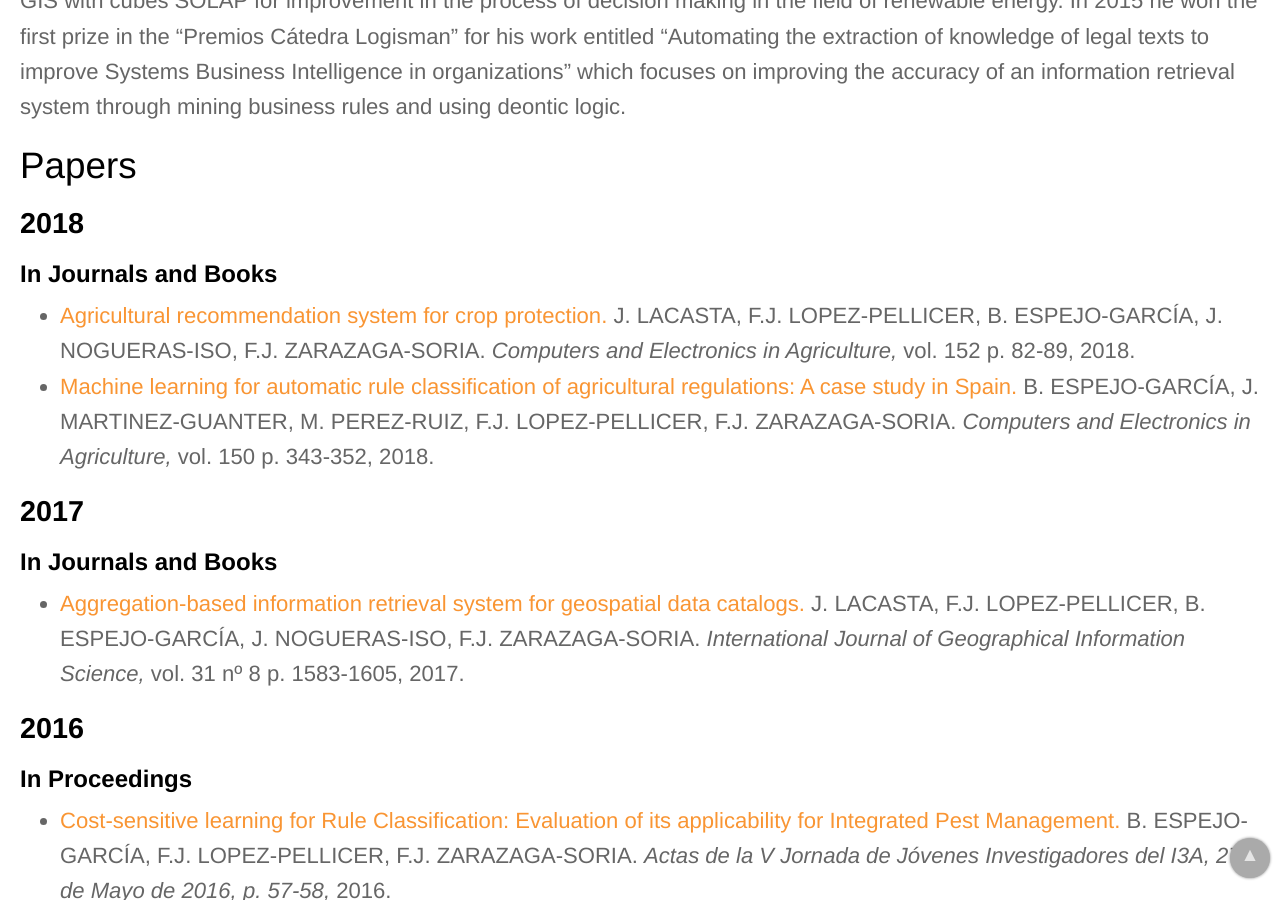
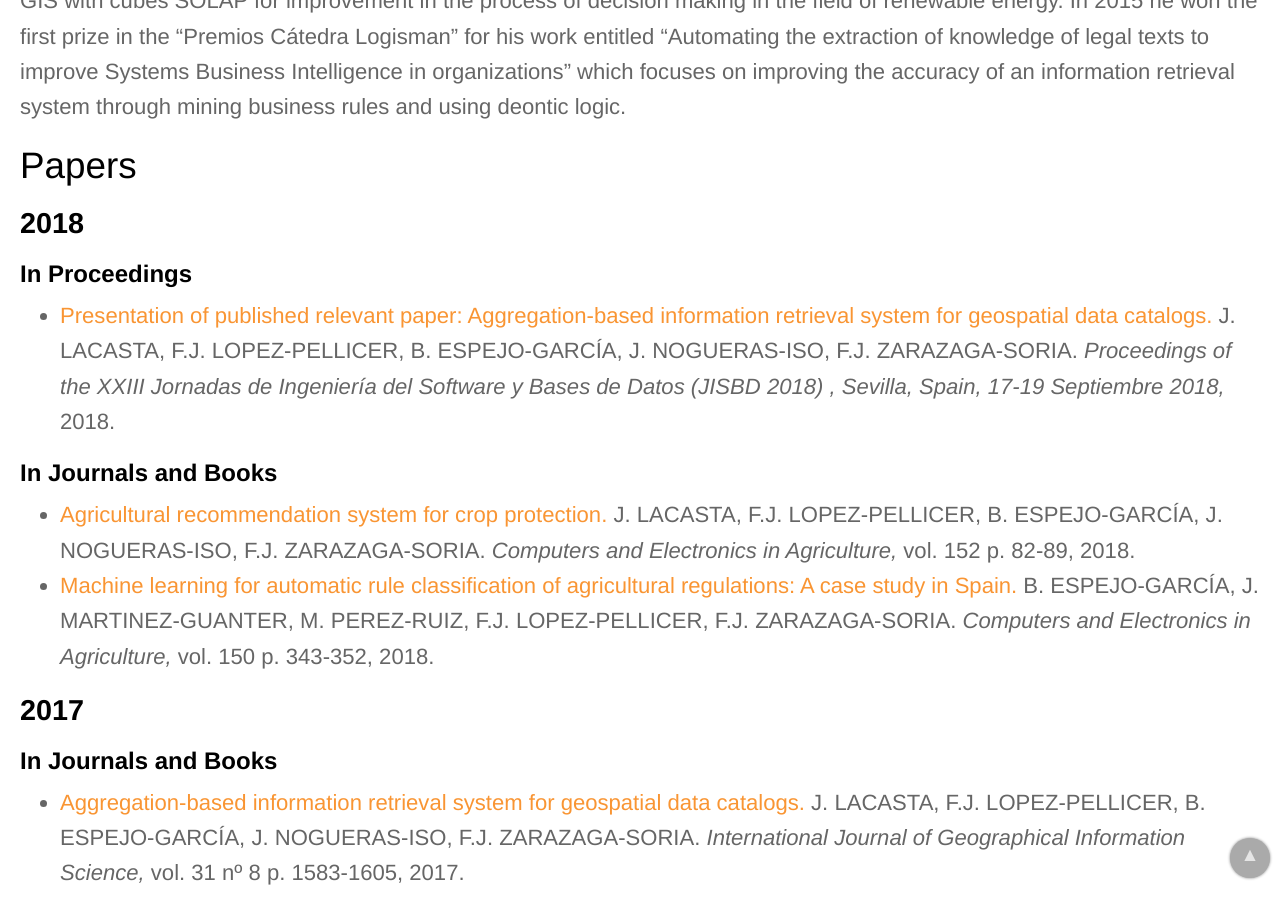
Before and after one commit to IAAA-Lab/IAAA-Lab.github.io, a Jekyll site: the page built from _staff/borjaeg.md, in a window 1280 px wide and 900 px high, scrolled down 673 px. Built offline with Jekyll 4.4.1, drawn with Linux system fonts in a browser that asks for light colours.

Commit message:
Añadimos paper jisbd
Añadimos paper jisbd

```diff
--- a/_data/papers.yml
+++ b/_data/papers.yml
@@ -1,6 +1,12 @@
 # Importante: dentro de este fichero los artículos tienen que estar ordenados por año
 # (los más recientes primero) y dentro de cada año primero van los libros, luego los
 # artículos de revista y capítulos de libro y finalmente los artículos de congresos
+# -------------------
+- title: "Presentation of published relevant paper: Aggregation-based information retrieval system for geospatial data catalogs"
+  url: https://doi.org/10.1080/13658816.2017.1319949
+  authors: J. LACASTA, F.J. LOPEZ-PELLICER, B. ESPEJO-GARCÍA, J. NOGUERAS-ISO, F.J. ZARAZAGA-SORIA
+  publication_conference: "Proceedings of the XXIII Jornadas de Ingeniería del Software y Bases de Datos (JISBD 2018) , Sevilla, Spain, 17-19 Septiembre 2018"
+  year: 2018
 # -------------------
 - title: "A method for checking the quality of geographic metadata based on ISO 19157"
   url: https://doi.org/10.1080/13658816.2018.1515437
```
Also changed, not shown: 1 other file.
